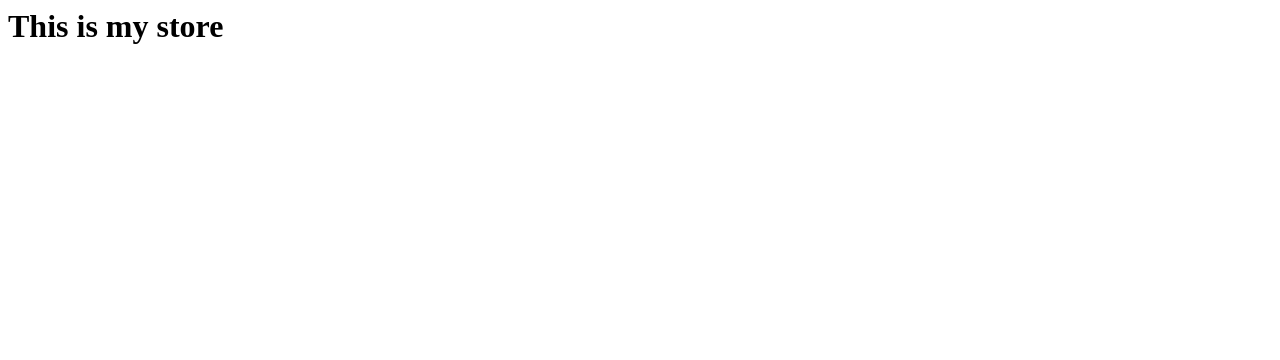
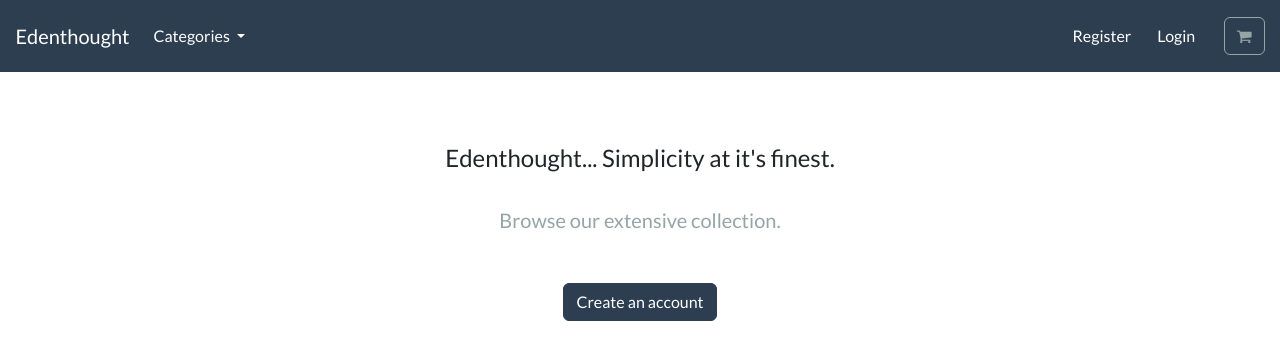
Before and after one commit to bmutev/e-commerce-website, a Django app: page / in a window 1280 px wide. Shown: the top 360 px of the page. Run offline with Django 5.2, Linux system fonts and the light colour scheme; some libraries are stand-ins or nearby versions.

Commit message:
Added the initial page(homepage)

```diff
--- a/ecommerce_website/store/templates/store/base.html
+++ b/ecommerce_website/store/templates/store/base.html
@@ -26,7 +26,7 @@
     <nav class="navbar navbar-expand-lg bg-primary justify-content-center">
 
         <a class="navbar-brand main-heading text-white" href="{% url 'store' %}">
-        &nbsp; &nbsp; Edenthought
+<!-- Title -->    &nbsp; &nbsp; Edenthought
         </a>
 
         <button
@@ -45,12 +45,12 @@
                 <li class="nav-item dropdown">
                     <a class="nav-link dropdown-toggle text-white" href="#" id="navbarDropdown" role="button"
                         data-bs-toggle="dropdown" aria-expanded="false">
-                    Categories
+<!-- Categories dropdown --> Categories
                     </a>
 
                     <ul class="dropdown-menu" aria-labelledby="navbarDropdown">
                         <li>
-                            <a class="dropdown-item" href="{% url 'store' %}"> All </a>
+<!-- Items of the dropdown -->  <a class="dropdown-item" href="{% url 'store' %}"> All </a>
                         </li>
                     </ul>
                 </li>
--- a/ecommerce_website/store/templates/store/store.html
+++ b/ecommerce_website/store/templates/store/store.html
@@ -1 +1,25 @@
-<h1> This is my store </h1>
+{% extends "./base.html" %}
+
+{% load static %}
+
+{% block content %}
+
+    <!-- Introduction section -->
+    <section class="py-4 text-center container">
+        <div class="row py-lg-5">
+            <div class="col-lg-6 col-md-8 mx-auto">
+
+                <h4> Edenthought... Simplicity at it's finest. </h4>
+                <br>
+
+                <p class="lead text-muted">
+                Browse our extensive collection.
+                </p>
+
+                <br>
+                <a href="#" class="btn btn-primary my-2"> Create an account </a>
+            </div>
+        </div>
+    </section>
+
+{% endblock %}
```
